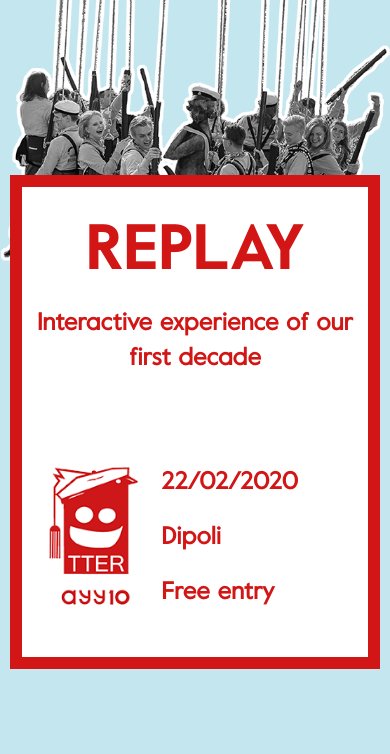
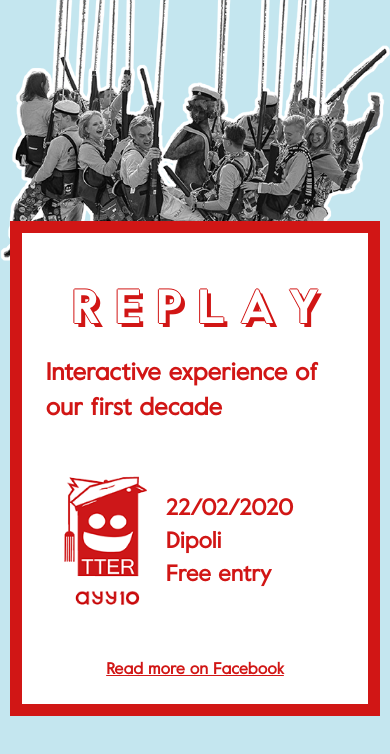
Before and after one commit to EinariTuukkanen/ayy10-replay-website, a plain HTML site: page index.html in a window 390 px wide. Drawn offline with Linux system fonts and the light colour scheme.

Commit message:
Finalizing work

```diff
--- a/index.html
+++ b/index.html
@@ -9,27 +9,32 @@
 
     <title>Replay</title>
 
-    <!-- <link rel="icon" href="img/fuusio72favicon.png" sizes="192x192" /> -->
-    <link href="styles.css" rel="stylesheet" />
+    <link rel="icon" href="./images/favicon.ico" sizes="192x192" />
+    <link href="./styles.css" rel="stylesheet" />
   </head>
 
   <body>
-    <img class="grayscale-1" src="./images/grayscale1.png"/>
-    <img class="grayscale-2" src="./images/grayscale2.png"/>
-    <img class="grayscale-3" src="./images/grayscale3.png"/>
-    <!-- <div class="grayscale-3"><img src="./images/grayscale3.png"/></div> -->
+    <img class="grayscale-1" src="./images/grayscale1.png" />
+    <img class="grayscale-2" src="./images/grayscale2.png" />
+    <img class="grayscale-3" src="./images/grayscale3.png" />
     <div class="page">
       <div class="container">
-        <div class="header">
-          <h1>REPLAY</h1>
-          <h2>Interactive experience of our first decade</h2>
+        <h1>R&nbsp;E&nbsp;P&nbsp;L&nbsp;A&nbsp;Y</h1>
+        <h2>Interactive experience of our first decade</h2>
+        <div class="info-row">
+          <img class="tter" src="images/tter.png" />
+          <div class="info-text">
+            <span>22/02/2020</span>
+            <span>Dipoli</span>
+            <span>Free entry</span>
+          </div>
         </div>
-        <div class="content">
-          <img class="tter-logo" src="images/tter.png" />
-          <span class="date">22/02/2020</span>
-          <span class="place">Dipoli</span>
-          <span class="entry">Free entry</span>
-        </div>
+        <a
+          href="https://www.facebook.com/events/2438577979737483/"
+          target="_blank"
+        >
+          Read more on Facebook
+        </a>
       </div>
     </div>
   </body>
--- a/styles.css
+++ b/styles.css
@@ -6,17 +6,15 @@
 
 @font-face {
   font-family: ValueRegular;
-  src: url('./fonts/value-regular.otf');
+  src: url("./fonts/value-regular.otf");
 }
-
 @font-face {
   font-family: ValueBold;
-  src: url('./fonts/value-bold.otf');
+  src: url("./fonts/value-bold.otf");
 }
-
 @font-face {
   font-family: ValueSerifBold;
-  src: url('./fonts/value-serif-bold.otf');
+  src: url("./fonts/value-serif-bold.otf");
 }
 
 body {
@@ -29,76 +27,69 @@ body {
   color: var(--red);
   background-color: var(--blue);
 }
+h1 {
+  display: flex;
+  justify-content: center;
+  width: 100%;
+
+  font-family: ValueBold;
+  font-size: 8rem;
+  text-transform: uppercase;
+  color: var(--white);
+
+  text-shadow: -1px 0 var(--red), 0 1px var(--red), 1px 0 var(--red),
+    0 -1px var(--red), 0.5rem 0.5rem var(--red);
+
+  /* letter-spacing: 2rem; */
+  line-height: 6rem;
+  margin: 0;
+}
+h2 {
+  display: flex;
+  width: 100%;
+
+  margin: 1.5rem 0;
+  font-size: 2rem;
+}
+a {
+  width: max-content;
+  align-self: center;
+
+  font-size: 1.5rem;
+  color: var(--red);
+}
 
 .page {
   display: flex;
-  width: 50%;
+  width: 60%;
+  max-width: 800px;
   height: 100%;
   margin: auto;
   justify-content: center;
   align-items: center;
 }
-
 .container {
-  display: grid;
-  grid-template-columns: 60% 40%;
-  /* grid-template-rows: 45% 40% auto; */
-  grid-template-areas:
-    'header    header'
-    'content   .';
-    /* '.   .'; */
+  display: flex;
+  flex-direction: column;
   width: 100%;
-  min-height: 450px;
   background-color: var(--white);
   border: 12px solid var(--red);
-  padding: 30px;
+  padding: 3rem;
 }
-
-.content {
-  display: grid;
-  grid-template-columns: 40% auto 50%;
-  grid-template-areas:
-    'tter . date'
-    'tter . place'
-    'tter . entry';
-  grid-area: content;
+.tter {
+  width: 120px;
+  box-sizing: border-box;
+  padding: 1rem;
 }
-.tter-logo {
-  grid-area: tter;
-  width: 100%;
-  box-sizing: border-box;
-  padding: 20px;
+.info-row {
+  margin: 2rem 0;
+  display: flex;
 }
-.date {
-  grid-area: date;
-  align-self: flex-end;
-}
-.place {
-  grid-area: place;
-  align-self: center;
-}
-.entry {
-  grid-area: entry;
-}
-.header {
-  grid-area: header;
-}
-
-.header h1 {
-  font-family: ValueBold;
-  font-size: 8rem;
-  text-transform: uppercase;
-  text-align: center;
-  letter-spacing: 2rem;
-  line-height: 6rem;
-  margin: 0;
-}
-
-.header h2 {
-  margin: 0;
-  text-align: center;
-  padding: 10px;
-  font-size: 2rem;
+.info-text {
+  display: flex;
+  flex-direction: column;
+  justify-content: center;
+  margin-left: 1rem;
 }
 
 .grayscale-1 {
@@ -109,64 +100,61 @@ body {
   left: 0;
 }
 .grayscale-2 {
-  width: 50%;
+  max-width: 50%;
   z-index: -1;
   position: absolute;
   bottom: 0;
   left: 0;
 }
 .grayscale-3 {
-  width: 50%;
+  max-width: 50%;
   z-index: -1;
   position: absolute;
   bottom: 0;
   right: 0;
 }
 
-/*
 @media only screen and (max-width: 1000px) {
-  .page {
-    width: 50%;
+  h1 {
+    font-size: 5rem;
   }
-} */
+}
 
 @media only screen and (max-width: 768px) {
-  body {
+  .page {
+    width: 95%;
+    margin-bottom: 10%;
+  }
+  h1 {
+    /* font-size: 3rem; */
+    text-shadow: -1px 0 var(--red), 0 1px var(--red), 1px 0 var(--red),
+      0 -1px var(--red), 0.4rem 0.4rem var(--red);
+  }
+  h2 {
+    margin: 0;
     font-size: 1.5rem;
   }
-  .header h1 {
-    letter-spacing: 0;
-    font-size: 4rem;
+  .container {
+    margin-top: 25%;
+    padding: 1.5rem;
   }
-  .header h2 {
-    font-size: 1.5rem;
-  }
-  .page {
-    width: 95%;
-  }
-  .container {
-    display: grid;
-    grid-template-columns: 100%;
-    grid-template-rows: auto;
-    grid-template-areas:
-      'header'
-      'content';
-    padding: 10px 5px;
+  .info-text {
+    font-size: 1.4rem;
+    margin-left: 0;
   }
   .grayscale-2,
   .grayscale-3 {
     display: none;
   }
-  .tter-logo {
-    align-self: center;
+}
+
+@media only screen and (max-width: 512px) {
+  a {
+    font-size: 1rem;
   }
-  .content {
-    display: grid;
-    grid-template-columns: 40% auto;
-    grid-template-areas:
-      'tter date'
-      'tter place'
-      'tter entry';
-    grid-area: content;
+  h1 {
+    font-size: 3rem;
+    text-shadow: -1px 0 var(--red), 0 1px var(--red), 1px 0 var(--red),
+      0 -1px var(--red), 0.25rem 0.25rem var(--red);
   }
 }
```
Also changed, not shown: images/favicon.ico (added), 1 other file.
